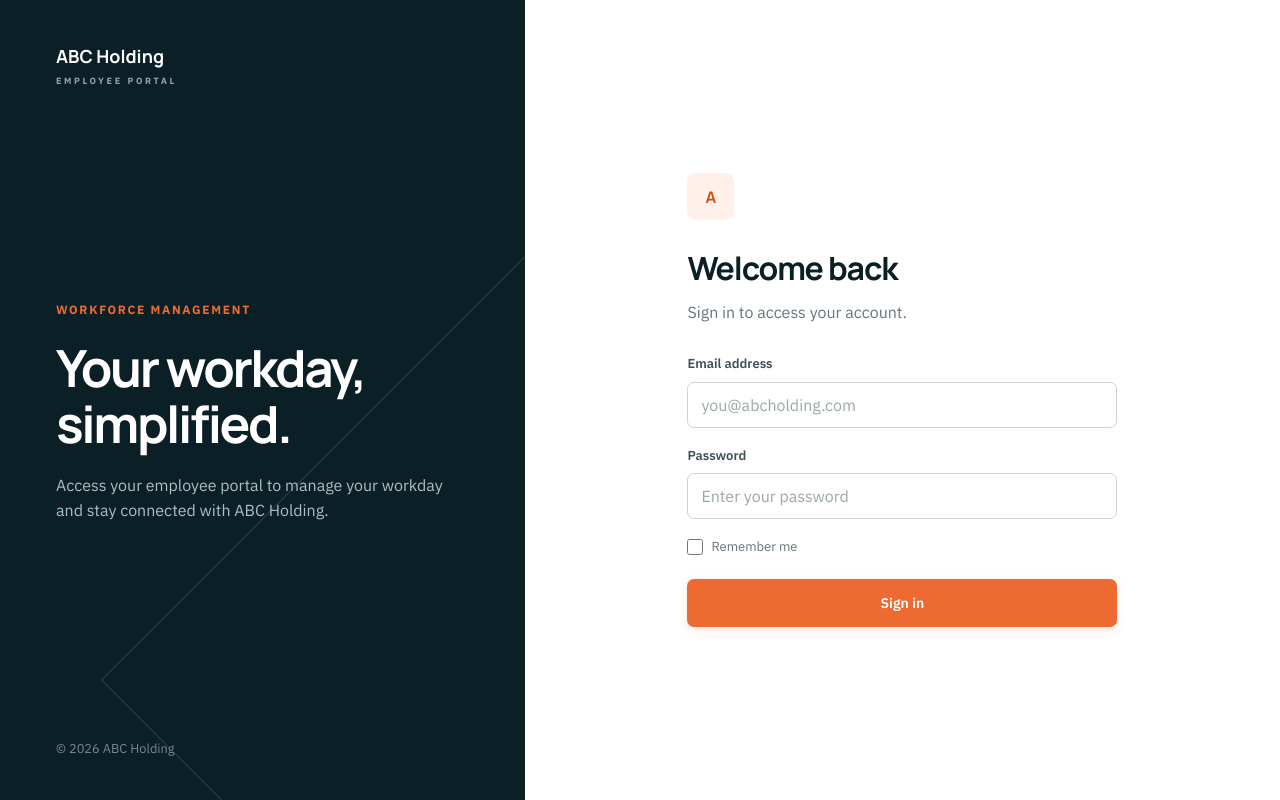
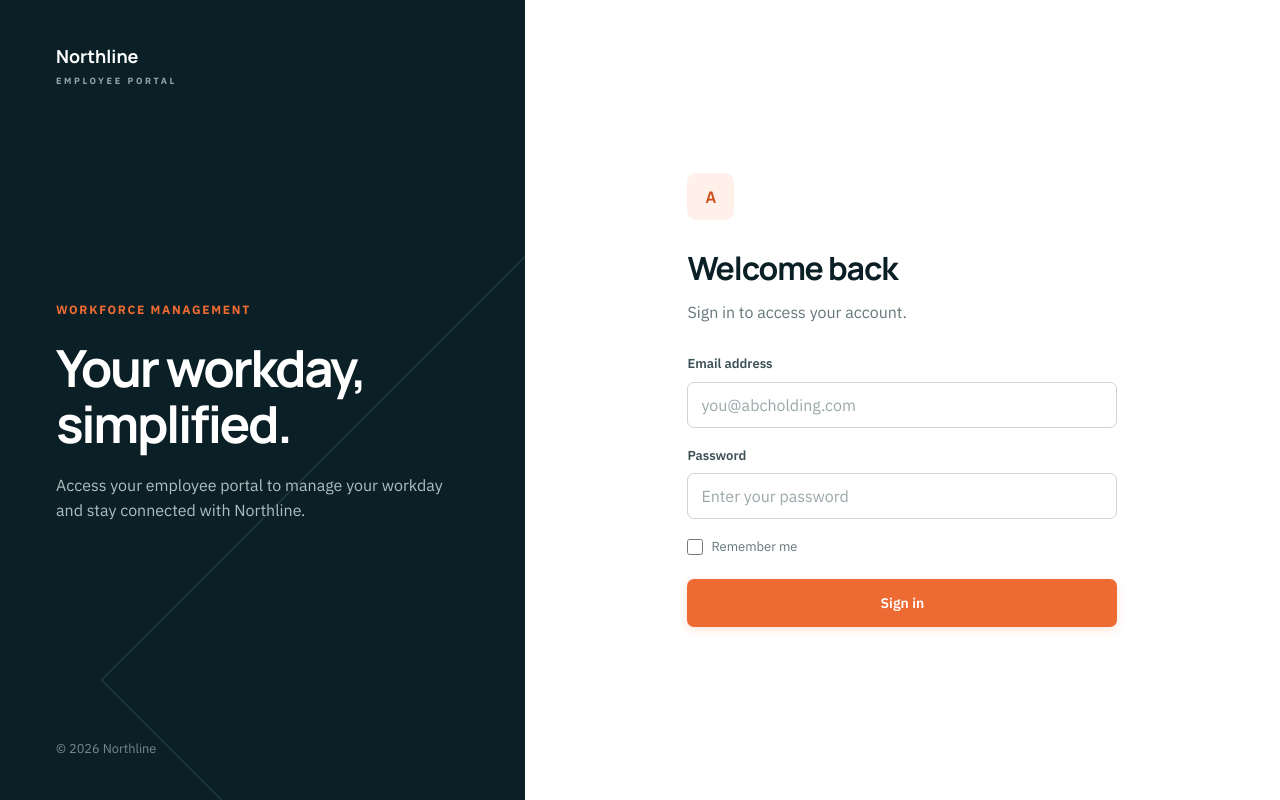
Before and after one commit to ASuarez18/northline-logistics, a Next.js app in the folder src/: page /login in a window 1280 px wide. Built offline with nearby package versions, Linux system fonts and the light colour scheme; no server answers.

Commit message:
branding: change name 'ABC Holding' to 'Northline'

```diff
--- a/src/app/employee/page.tsx
+++ b/src/app/employee/page.tsx
@@ -2,7 +2,7 @@ import type { Metadata } from "next";
 import EmployeeDashboard from "@/components/employee/EmployeeDashboard";
 
 export const metadata: Metadata = {
-  title: "My workday | ABC Holding",
+  title: "My workday | Northline",
   description: "Your employee time clock and weekly timesheet.",
 };
 
--- a/src/app/login/page.tsx
+++ b/src/app/login/page.tsx
@@ -14,7 +14,7 @@ export default async function LoginPage() {
       {/* Brand panel */}
       <section className="relative flex flex-col overflow-hidden bg-ink px-14 py-10.5 text-white max-[820px]:hidden">
         <div className="relative z-10">
-          <p className="font-heading text-lg font-bold">ABC Holding</p>
+          <p className="font-heading text-lg font-bold">Northline</p>
 
           <p className="mt-1 text-[9px] font-bold uppercase tracking-[2.6px] text-[#91a4a8]">
             Employee Portal
@@ -34,12 +34,12 @@ export default async function LoginPage() {
 
           <p className="max-w-100 leading-[1.6] text-[#aebfc2]">
             Access your employee portal to manage your workday and stay
-            connected with ABC Holding.
+            connected with Northline.
           </p>
         </div>
 
         <small className="relative z-10 text-[#758b8f]">
-          © 2026 ABC Holding
+          © 2026 Northline
         </small>
 
         {/* Decorative pattern */}
--- a/src/app/page.tsx
+++ b/src/app/page.tsx
@@ -8,7 +8,7 @@ import StatsSection from "@/components/home/StatsSection";
 import type { Metadata } from "next";
 
 export const metadata: Metadata = {
-  title: "ABC Holding | Moving Operations Forward",
+  title: "Northline | Moving Operations Forward",
   description:
     "Reliable warehousing, distribution, and supply chain operations built to keep your business moving.",
 };
@@ -33,7 +33,7 @@ export default function HomePage() {
           <ServicesSection />
         </section>
 
-        <section id="about" aria-label="About ABC Holding">
+        <section id="about" aria-label="About Northline">
           <AboutSection />
         </section>
       </main>
--- a/src/components/admin/AdminMobileNav.tsx
+++ b/src/components/admin/AdminMobileNav.tsx
@@ -104,7 +104,7 @@ export default function AdminMobileNav({ user }: AdminMobileNavProps) {
           href="/admin/dashboard"
           className="font-heading text-base font-bold text-ink"
         >
-          ABC Holding
+          Northline
         </Link>
 
         <button
@@ -153,7 +153,7 @@ export default function AdminMobileNav({ user }: AdminMobileNavProps) {
                 onClick={closeDrawer}
                 className="font-heading text-lg font-bold"
               >
-                ABC Holding
+                Northline
               </Link>
 
               <p className="mt-1 text-[10px] uppercase tracking-[2px] text-white/50">
--- a/src/components/admin/AdminSidebar.tsx
+++ b/src/components/admin/AdminSidebar.tsx
@@ -19,7 +19,7 @@ export default function AdminSidebar({ user }: AdminSidebarProps) {
           href="/admin/dashboard"
           className="font-heading text-lg font-bold"
         >
-          ABC Holding
+          Northline
         </Link>
 
         <p className="mt-1 text-[10px] uppercase tracking-[2px] text-white/50">
--- a/src/components/employee/EmployeeNavbar.tsx
+++ b/src/components/employee/EmployeeNavbar.tsx
@@ -14,7 +14,7 @@ export default function EmployeeNavbar({ user }: EmployeeNavbarProps) {
       <div className="mx-auto flex min-h-16 max-w-296 items-center justify-between gap-3 px-4 sm:px-6">
         <div className="shrink-0">
           <p className="font-heading text-base font-bold text-ink">
-            ABC Holding
+            Northline
           </p>
 
           <p className="text-[9px] font-bold uppercase tracking-[1.8px] text-muted">
--- a/src/components/home/AboutSection.tsx
+++ b/src/components/home/AboutSection.tsx
@@ -42,7 +42,7 @@ export default function AboutSection() {
 
         <div>
           <p className="mb-5 text-[10px] font-bold uppercase tracking-[2.2px] text-orange">
-            The ABC Holding standard
+            The Northline standard
           </p>
 
           <h2 className="max-w-xl font-heading text-3xl font-semibold leading-[1.08] tracking-[-0.03em] text-ink sm:text-4xl lg:text-[2.75rem]">
@@ -53,7 +53,7 @@ export default function AboutSection() {
 
           <p className="mt-7 max-w-xl text-sm leading-7 text-muted">
             Great logistics starts with well-run facilities and dedicated
-            teams. At ABC Holding, we focus on the details that make every
+            teams. At Northline, we focus on the details that make every
             operation more dependable, from daily coordination to the movement
             of goods.
           </p>
--- a/src/components/home/PublicFooter.tsx
+++ b/src/components/home/PublicFooter.tsx
@@ -8,7 +8,7 @@ export default function PublicFooter() {
         <Link
           href="/"
           className="flex w-fit items-center gap-3"
-          aria-label="ABC Holding homepage"
+          aria-label="Northline homepage"
         >
           <ChartNoAxesColumnIncreasing
             size={34}
@@ -19,7 +19,7 @@ export default function PublicFooter() {
 
           <div className="flex flex-col">
             <span className="font-heading text-lg font-bold leading-none tracking-tight">
-              ABC Holding
+              Northline
             </span>
 
             <span className="mt-1.5 text-[8px] font-semibold uppercase tracking-[2.2px] text-white/50">
@@ -33,7 +33,7 @@ export default function PublicFooter() {
         </p>
 
         <p className="text-xs text-white/45 md:text-right">
-          © {new Date().getFullYear()} ABC Holding
+          © {new Date().getFullYear()} Northline
         </p>
       </div>
     </div>
--- a/src/components/home/PublicHeader.tsx
+++ b/src/components/home/PublicHeader.tsx
@@ -19,7 +19,7 @@ export default function PublicHeader() {
         <Link
           href="/"
           className="flex w-fit items-center gap-3"
-          aria-label="ABC Holding homepage"
+          aria-label="Northline homepage"
         >
           <ChartNoAxesColumnIncreasing
             size={38}
@@ -30,7 +30,7 @@ export default function PublicHeader() {
 
           <div className="flex flex-col">
             <span className="font-heading text-lg font-bold leading-none tracking-tight text-white">
-              ABC Holding
+              Northline
             </span>
 
             <span className="mt-1.5 text-[8px] font-semibold uppercase tracking-[2.2px] text-white/50">
--- a/src/components/home/ServicesSection.tsx
+++ b/src/components/home/ServicesSection.tsx
@@ -91,7 +91,7 @@ export default function ServicesSection() {
           </div>
 
           <p className="max-w-md text-sm leading-7 text-muted lg:justify-self-end">
-            ABC Holding connects people, facilities, and technology into
+            Northline connects people, facilities, and technology into
             dependable logistics operations that scale with your business.
           </p>
         </div>
```
